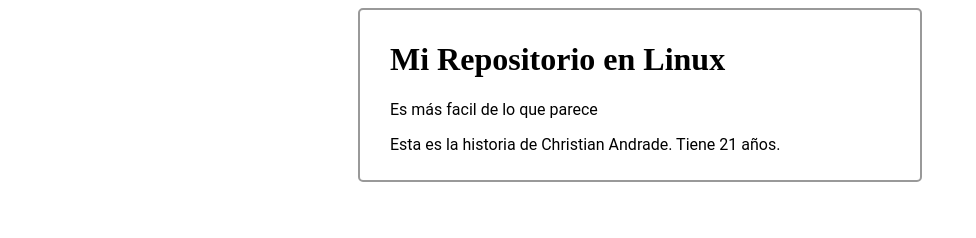
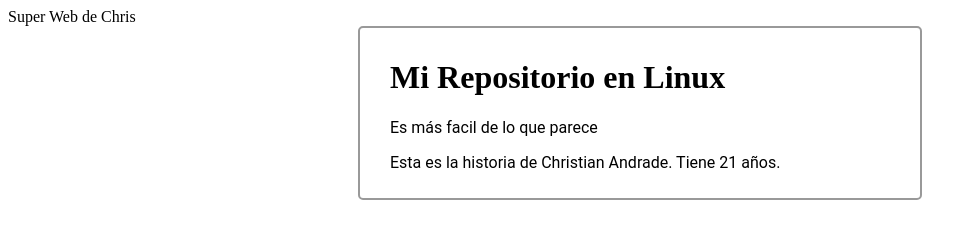
Before and after one commit to Jakekap/CursoGitPlatzi, a plain HTML site: page index.html in a window 1280 px wide. Shown: the whole page, without its empty margins (0-976 px from the left). Drawn offline with Linux system fonts and the light colour scheme.

Commit message:
Un cambio en el head

```diff
--- a/index.html
+++ b/index.html
@@ -1,5 +1,6 @@
 <!DOCTYPE html>
 <html lang="en">
+
 <head>
     <meta charset="UTF-8">
     <meta http-equiv="X-UA-Compatible" content="IE=edge">
@@ -7,7 +8,9 @@
     <link rel="stylesheet" href="style.css">
     <title>Document</title>
 </head>
+
 <body>
+    <div class="head">Super Web de Chris</div>
     <div class="container">
         <h1>Mi Repositorio en Linux</h1>
         <p>Es más facil de lo que parece</p>
@@ -17,4 +20,5 @@
     </div>
 
 </body>
+
 </html>
```
